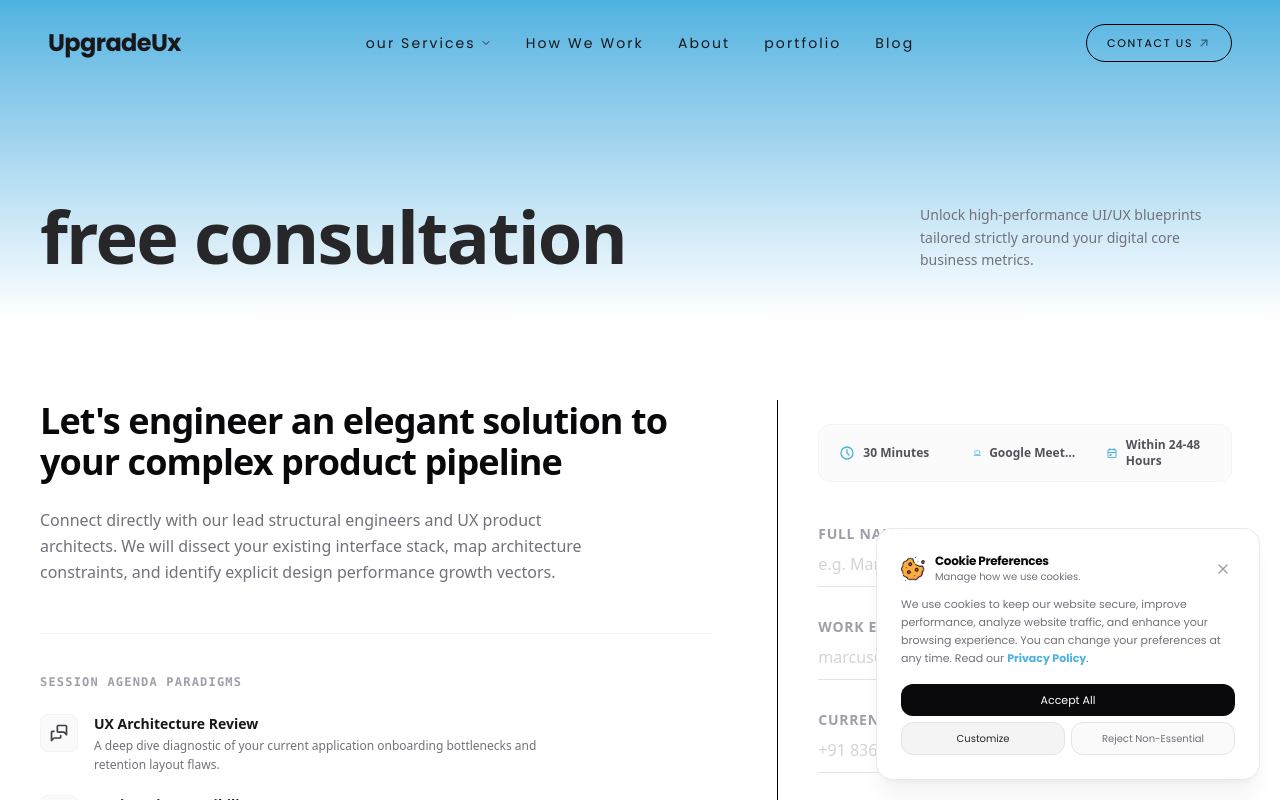
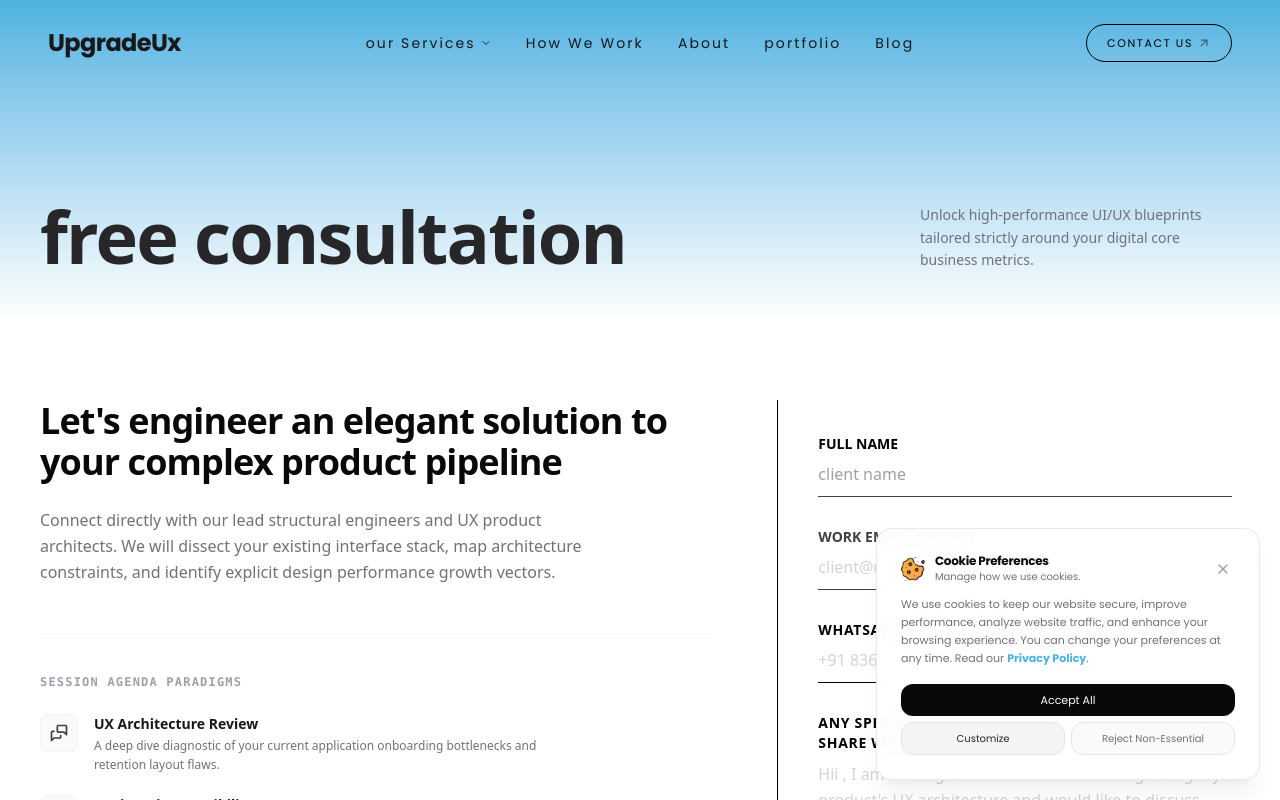
Before and after one commit to suraj-savle/studio, a Next.js app: page /free-consulting in a window 1280 px wide. Shown: the top 800 px of the page. Built offline with nearby package versions, Linux system fonts and the light colour scheme.

Commit message:
updated free-consulting

```diff
--- a/src/app/free-consulting/page.tsx
+++ b/src/app/free-consulting/page.tsx
@@ -207,27 +207,6 @@ export default function FreeConsultingPage() {
 
           {/* RIGHT PANEL: SECURE APPOINTMENT SCHEDULER BRIEF CARD */}
           <div className="lg:col-span-5 bg-white border-t lg:border-t-0 lg:border-l py-6 lg:pl-10 lg:pr-2 relative overflow-hidden group/card">
-            {/* Metadata Specs Ribbon */}
-            <div className="grid grid-cols-2 sm:grid-cols-3 gap-3 mb-8 bg-zinc-50/70 p-3 rounded-xl border border-zinc-100">
-              <div className="flex items-center gap-2 text-zinc-600 px-2">
-                <TbClock className="w-4 h-4 text-[#4DB2E0]" />
-                <span className="text-xs font-semibold">
-                  {CONSULTATION_METADATA.duration}
-                </span>
-              </div>
-              <div className="flex items-center gap-2 text-zinc-600 px-2">
-                <TbDeviceLaptop className="w-4 h-4 text-[#4DB2E0]" />
-                <span className="text-xs font-semibold truncate">
-                  {CONSULTATION_METADATA.platform}
-                </span>
-              </div>
-              <div className="flex items-center gap-2 text-zinc-600 px-2 col-span-2 sm:col-span-1">
-                <TbCalendarEvent className="w-4 h-4 text-[#4DB2E0]" />
-                <span className="text-xs font-semibold">
-                  {CONSULTATION_METADATA.availability}
-                </span>
-              </div>
-            </div>
 
             {/* Success Overlay Display (Matches ContactPage Absolute Layout Pattern) */}
             {submitted && (
@@ -263,33 +242,33 @@ export default function FreeConsultingPage() {
               className="flex flex-col gap-5 relative z-10"
             >
               {/* Input 1: Identity */}
-              <div className="flex flex-col gap-2 border-b border-zinc-200 py-2.5">
-                <label className="text-sm font-bold tracking-wider text-zinc-400 uppercase">
+              <div className="flex flex-col gap-2 border-b border-zinc-700 py-2.5">
+                <label className="text-sm font-bold uppercase">
                   Full Name
                 </label>
                 <input
                   type="text"
                   required
                   disabled={loading}
-                  placeholder="e.g. Marcus Aurelius"
+                  placeholder="client name"
                   value={formState.fullName}
                   onChange={(e) =>
                     setFormState({ ...formState, fullName: e.target.value })
                   }
-                  className="w-full bg-transparent border-0 outline-hidden p-0 text-base text-zinc-900 placeholder:text-zinc-300 font-medium focus:ring-0 disabled:opacity-50"
+                  className="w-full bg-transparent border-0 outline-hidden p-0 text-base text-zinc-900 placeholder:text-zinc-400 font-medium focus:ring-0 disabled:opacity-50"
                 />
               </div>
 
               {/* Input 2: Communication Coordinates */}
-              <div className="flex flex-col gap-2 border-b border-zinc-200 py-2.5">
-                <label className="text-sm font-bold tracking-wider text-zinc-400 uppercase">
+              <div className="flex flex-col gap-2 border-b border-zinc-700 py-2.5">
+                <label className="text-sm font-bold text-zinc-700 uppercase">
                   Work Email Address
                 </label>
                 <input
                   type="email"
                   required
                   disabled={loading}
-                  placeholder="marcus@enterprise.com"
+                  placeholder="client@upgradeux.com"
                   value={formState.email}
                   onChange={(e) =>
                     setFormState({ ...formState, email: e.target.value })
@@ -299,9 +278,9 @@ export default function FreeConsultingPage() {
               </div>
 
               {/* Input 3: Asset Pointer */}
-              <div className="flex flex-col gap-2 border-b border-zinc-200 py-2.5">
-                <label className="text-sm font-bold tracking-wider text-zinc-400 uppercase">
-                  Current Website / Company URL
+              <div className="flex flex-col gap-2 border-b border-zinc-00 py-2.5">
+                <label className="text-sm font-bold tracking-wider text-zinc-00 uppercase">
+                  Whatsapp mobile number
                 </label>
                 <input
                   type="number"
@@ -316,15 +295,15 @@ export default function FreeConsultingPage() {
               </div>
 
               {/* Input 5: Context Brief */}
-              <div className="flex flex-col gap-2 border-b border-zinc-200 py-2.5">
-                <label className="text-sm font-bold tracking-wider text-zinc-400 uppercase">
-                  What is your core interface bottleneck?
+              <div className="flex flex-col gap-2 border-b border-zinc-00 py-2.5">
+                <label className="text-sm font-bold tracking-wider text-zinc-00 uppercase">
+                  Any Specific message or context you want to share with our team?
                 </label>
                 <textarea
                   rows={3}
                   required
                   disabled={loading}
-                  placeholder="Explain conversion lag, application rendering issues, design layout flaws..."
+                  placeholder="Hii , I am looking for a free consultation regarding my product's UX architecture and would like to discuss potential improvements and strategies."
                   value={formState.message}
                   onChange={(e) =>
                     setFormState({ ...formState, message: e.target.value })
@@ -347,7 +326,7 @@ export default function FreeConsultingPage() {
                 className="inline-flex items-center justify-center gap-2 mt-2 px-6 py-3.5 bg-zinc-950 hover:bg-zinc-900 text-white rounded-xl text-xs font-bold uppercase tracking-widest shadow-md transition-all duration-300 group active:scale-[0.98] disabled:opacity-60 disabled:pointer-events-none"
               >
                 <span>
-                  {loading ? "Processing Brief..." : "Lock Session Slot"}
+                  {loading ? "Processing Brief..." : "send brief & schedule"}
                 </span>
                 {loading ? (
                   <TbLoaderQuarter className="w-4 h-4 animate-spin text-[#4DB2E0]" />
@@ -360,7 +339,7 @@ export default function FreeConsultingPage() {
         </div>
 
         {/* 3. EDGE-TO-EDGE MONOCHROME MAP CONTAINER */}
-        <div className="w-full h-[320px] sm:h-[420px] overflow-hidden border border-zinc-200 relative shadow-inner bg-zinc-100 grayscale contrast-115 brightness-95 transition-all duration-700">
+        <div className="w-full h-80 sm:h-105 overflow-hidden border border-zinc-200 relative shadow-inner bg-zinc-100 grayscale contrast-115 brightness-95 transition-all duration-700">
           <iframe
             title="UpgradeUX Navi Mumbai Location Map"
             src="https://maps.google.com/maps?q=Navi%20Mumbai&t=&z=13&ie=UTF-8&iwloc=&output=embed"
```
